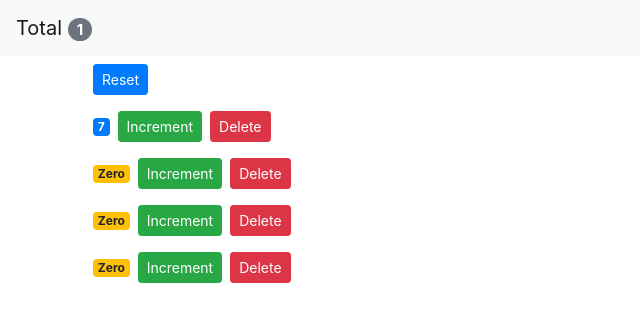
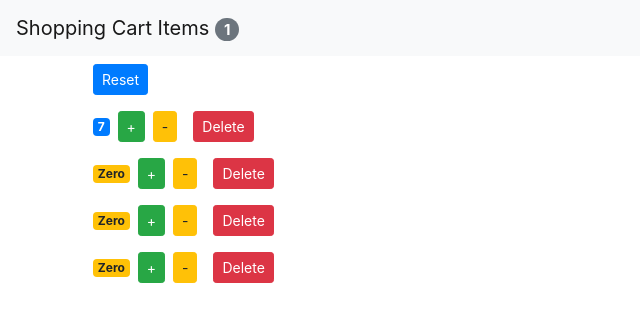
Before and after one commit to jspark721/shopping-cart, a React (Create React App) app: page / in a window 1280 px wide. Shown: the top 322 px of the page, without its empty margins (0-640 px from the left). Built offline with nearby package versions, Linux system fonts and the light colour scheme.

Commit message:
remove item button

```diff
--- a/src/App.js
+++ b/src/App.js
@@ -17,6 +17,15 @@
     const index = counters.indexOf(counter);
     counters[index] = { ...counter };
     counters[index].value++;
+    this.setState({ counters });
+  };
+  handleDecrement = (counter) => {
+    const counters = [...this.state.counters];
+    const index = counters.indexOf(counter);
+    counters[index] = { ...counter };
+    if (counters[index].value > 0) {
+      counters[index].value--;
+    }
     this.setState({ counters });
   };
   handleReset = () => {
@@ -45,6 +54,7 @@
             onReset={this.handleReset}
             onIncrement={this.handleIncrement}
             onDelete={this.handleDelete}
+            onDecrement={this.handleDecrement}
           />
         </main>
       </React.Fragment>
--- a/src/components/counter.jsx
+++ b/src/components/counter.jsx
@@ -15,7 +15,13 @@
           onClick={() => this.props.onIncrement(this.props.counter)}
           className='btn btn-success btn-sm'
         >
-          Increment
+          +
+        </button>
+        <button
+          onClick={() => this.props.onDecrement(this.props.counter)}
+          className='btn btn-warning btn-sm m-2'
+        >
+          -
         </button>
         <button
           onClick={() => this.props.onDelete(this.props.counter.id)}
--- a/src/components/counters.jsx
+++ b/src/components/counters.jsx
@@ -3,7 +3,13 @@
 
 class Counters extends Component {
   render() {
-    const { onReset, counters, onDelete, onIncrement } = this.props;
+    const {
+      onReset,
+      counters,
+      onDelete,
+      onIncrement,
+      onDecrement,
+    } = this.props;
     return (
       <div>
         <button onClick={onReset} className='btn btn-primary btn-sm m-2'>
@@ -14,6 +20,7 @@
             key={counter.id}
             onDelete={onDelete}
             onIncrement={onIncrement}
+            onDecrement={onDecrement}
             counter={counter}
           />
         ))}
--- a/src/components/navbar.jsx
+++ b/src/components/navbar.jsx
@@ -1,4 +1,4 @@
-import React, { Component } from 'react';
+import React from 'react';
 
 //switch to a stateless functional component
 
@@ -6,7 +6,7 @@
   return (
     <nav className='navbar navbar-light bg-light'>
       <a className='navbar-brand' href='/'>
-        Total{' '}
+        Shopping Cart Items{' '}
         <span className='badge badge-pill badge-secondary'>
           {totalCounters}
         </span>
```
